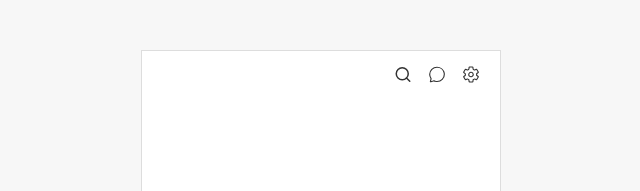
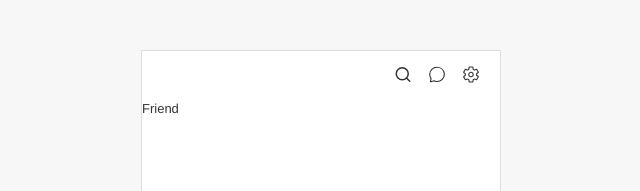
Before and after one commit to jinhyeyeon/kakao-clone, a React app: page / in a window 1280 px wide. Shown: the top 191 px of the page, without its empty margins (319-959 px from the left). Built offline with nearby package versions, Linux system fonts and the light colour scheme.

Commit message:
Router 연결

```diff
--- a/src/App.js
+++ b/src/App.js
@@ -1,13 +1,19 @@
-import {BrowserRouter} from "react-router-dom";
+import {Switch, Route, BrowserRouter} from 'react-router-dom';
 import './styles/app.scss';
+import Friend from './pages/friend';
+import Chat from './pages/chat';
+import Footer from './component/Footer/Footer';
 import Header from './component/Header/Header';
-import Footer from './component/Footer/Footer';
 
 function App() {
   return (
     <BrowserRouter>
       <div className="app">
         <Header />
+        <Switch>
+          <Route exact path="/" component={Friend} />
+          <Route path="/chat" component={Chat} />
+        </Switch>
         <Footer />
       </div>
     </BrowserRouter>
--- a/src/component/Footer/Footer.js
+++ b/src/component/Footer/Footer.js
@@ -20,7 +20,7 @@ const Footer = ({on}) => {
       <li
         on={on === MENU_CHATTING}
       >
-        <Link to="/">
+        <Link to="/chat">
           <IoChatbubbleOutline />
         </Link>
       </li>
--- /dev/null
+++ b/src/pages/chat.js
@@ -0,0 +1,16 @@
+
+import React from 'react';
+
+class Chat extends React.Component {
+  state = {}
+
+  render() {
+      const {} = this.state;
+      return (
+          <div>
+             Chat
+          </div>
+      )
+  }
+}
+export default Chat;
--- a/src/pages/friend.js
+++ b/src/pages/friend.js
@@ -1,16 +1,17 @@
+import React from 'react';
+import Header from '../component/Header/Header';
 
-import React from 'react';
-
-class friend extends React.Component {
-  state = {}
+class Friend extends React.Component {
+  state = {};
 
   render() {
-      const {} = this.state;
-      return (
-          <div>
+    const {} = this.state;
 
-          </div>
-      )
+    return (
+      <div className="friend">
+        Friend
+      </div>
+    );
   }
 }
-export default friend;
+export default Friend;
```
